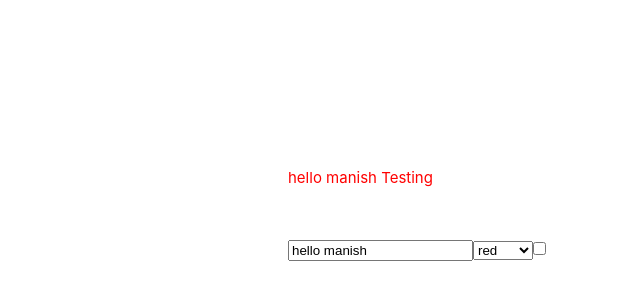
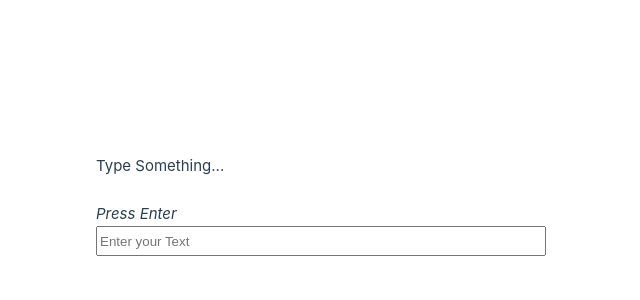
Before and after one commit to Arunsingh589/vue_Learning, a Vue app: page / in a window 1280 px wide. Shown: the part 186-486 px from the top of the page, without its empty margins (94-734 px from the left). Built offline with nearby package versions, Linux system fonts and the light colour scheme.

Commit message:
small form with add,edit and delete text

```diff
--- a/src/App.vue
+++ b/src/App.vue
@@ -2,6 +2,7 @@
 // import HelloWorld from './components/HelloWorld.vue';
 import InputFiledLifeCycleHook from './components/InputFiled&LifeCycleHook.vue';
 import OneCheckBoxRed from './components/OneCheckBoxRed.vue';
+import SmallForm from './components/SmallForm.vue';
 import Test from './components/Test.vue';
 
 export default {
@@ -9,7 +10,8 @@ export default {
   components: {
     Test,
     InputFiledLifeCycleHook,
-    OneCheckBoxRed
+    OneCheckBoxRed,
+    SmallForm
 // HelloWorld
 
   }
@@ -56,7 +58,8 @@ export default {
 
     </button> -->
 <!-- <Test /> -->
-<OneCheckBoxRed />
+<!-- <OneCheckBoxRed /> -->
+ <SmallForm />
 <!-- <HelloWorld /> -->
 </template>
 
--- /dev/null
+++ b/src/components/SmallForm.vue
@@ -0,0 +1,88 @@
+<script>
+export default {
+
+        data: function() {
+            return {
+            name: "hello manish",
+            data:[],
+            name:"",
+            editIndex: null
+
+        }
+    },
+
+    methods: {
+        submit: function (e) {
+      if (e.keyCode === 13) {
+        if (this.editIndex !== null) {
+          this.data.splice(this.editIndex, 1, this.name);
+          this.editIndex = null;
+        } else {
+          this.data.push(this.name);
+        }
+        this.name = "";
+      }
+    },
+        deleteItem: function(index){
+            this.data.splice(index, 1)
+            console.log(this.data)
+        },
+
+     editItem: function (index) {
+      this.name = this.data[index];
+      this.editIndex = index;
+    },
+
+    }
+}
+</script>
+
+<template>
+              <p>Type Something...</p>
+              <br>
+              <br>
+              <i>Press Enter</i>
+              <br>
+
+        <form v-on:submit.prevent>
+        <input type="text" v-on:keypress="submit" v-model="name" placeholder="Enter your Text">
+        </form>
+               <br>
+               <br>
+        <ul>
+            <li v-for="(item, index) in data" v-bind:key="index">
+                <span>{{ item }}</span>
+                <div class="button" >
+                    <button @click="editItem(index)">Edit</button>
+                    <button  @click="deleteItem(index)">delete</button>
+
+                </div>
+
+        </li>
+        </ul>
+
+</template>
+<style scoped>
+
+li {
+  display: flex;
+  justify-content: space-between;
+  align-items: center;
+  border: 1px solid;
+  padding: 5px;
+  width: 400px;
+  margin-bottom: 5px;
+}
+input {
+  width: 450px;
+  height: 30px;
+}
+.buttons {
+  display: flex;
+  gap: 10px;
+}
+button {
+  padding: 5px 10px;
+  cursor: pointer;
+}
+</style>
```
